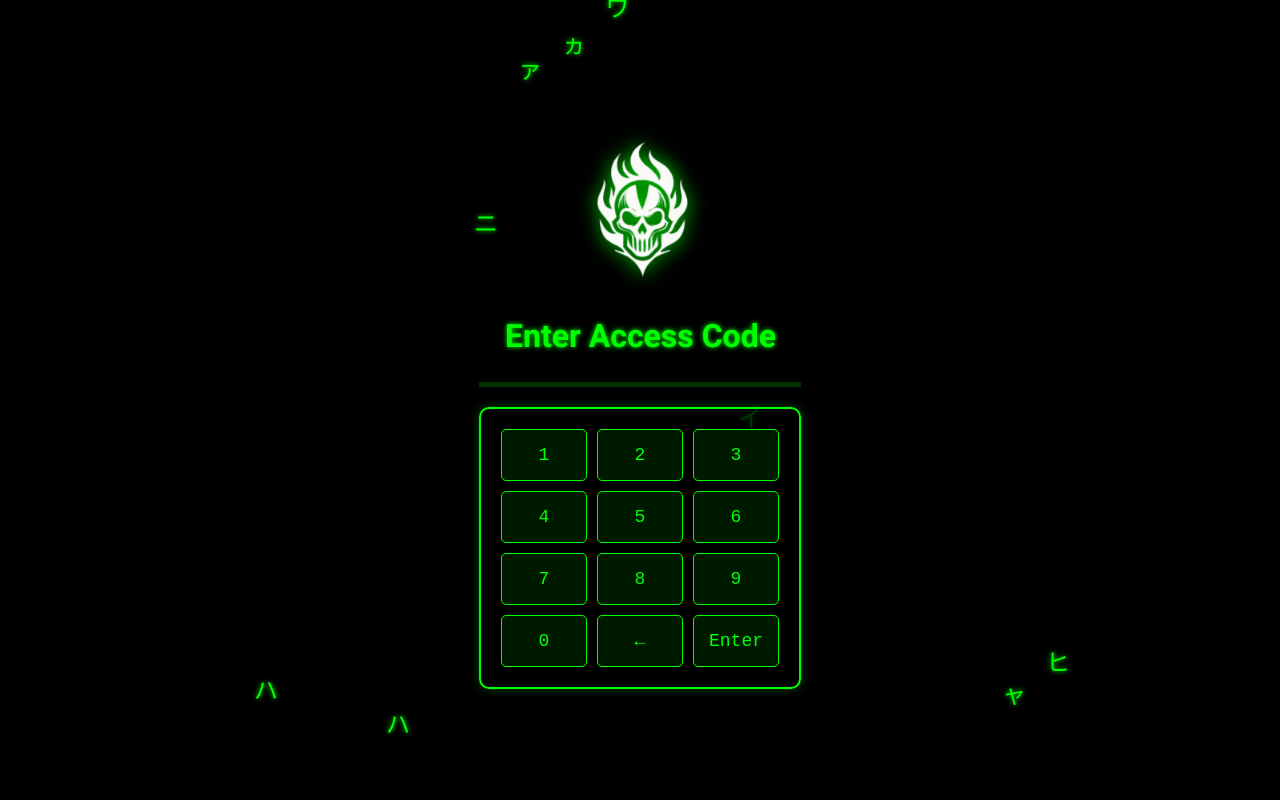
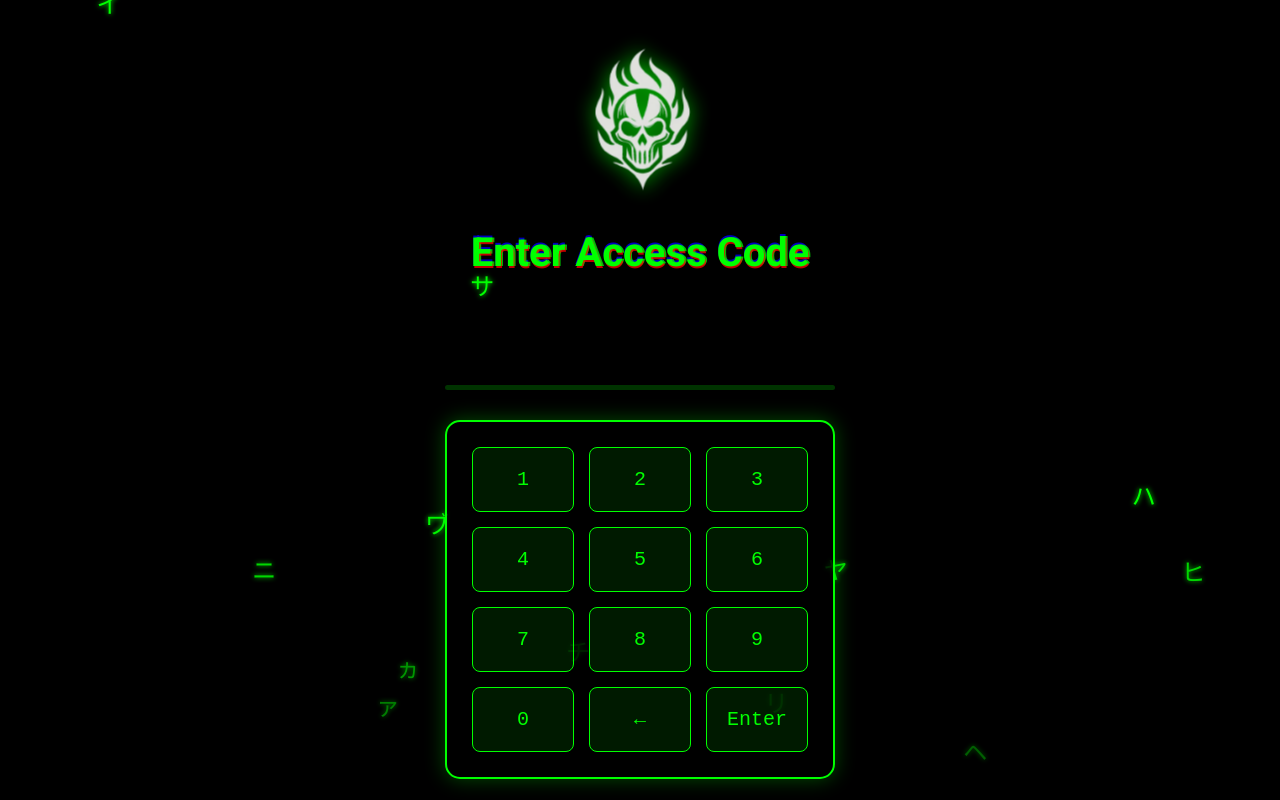
Before and after one commit to hexzeus/codehive, a React (Create React App) app: page / in a window 1280 px wide. Built offline with nearby package versions, Linux system fonts and the light colour scheme; what js-sha256 would draw is missing.

Commit message:
Update application

```diff
--- a/src/components/IntroAnimationStyles.js
+++ b/src/components/IntroAnimationStyles.js
@@ -2,126 +2,77 @@ import styled, { keyframes, css } from 'styled-components';
 
 const glitch = keyframes`
   0% {
-    clip: rect(64px, 9999px, 36px, 0);
-    transform: skew(0.5deg);
+    text-shadow: 0.05em 0 0 rgba(255,0,0,0.75), -0.05em -0.025em 0 rgba(0,255,0,0.75), -0.025em 0.05em 0 rgba(0,0,255,0.75);
   }
-  5% {
-    clip: rect(20px, 9999px, 58px, 0);
-    transform: skew(0.8deg);
-  }
-  10% {
-    clip: rect(90px, 9999px, 89px, 0);
-    transform: skew(0.2deg);
+  14% {
+    text-shadow: 0.05em 0 0 rgba(255,0,0,0.75), -0.05em -0.025em 0 rgba(0,255,0,0.75), -0.025em 0.05em 0 rgba(0,0,255,0.75);
   }
   15% {
-    clip: rect(87px, 9999px, 50px, 0);
-    transform: skew(0.7deg);
+    text-shadow: -0.05em -0.025em 0 rgba(255,0,0,0.75), 0.025em 0.025em 0 rgba(0,255,0,0.75), -0.05em -0.05em 0 rgba(0,0,255,0.75);
   }
-  20% {
-    clip: rect(55px, 9999px, 17px, 0);
-    transform: skew(0.4deg);
-  }
-  25% {
-    clip: rect(50px, 9999px, 4px, 0);
-    transform: skew(0.9deg);
-  }
-  30% {
-    clip: rect(22px, 9999px, 88px, 0);
-    transform: skew(0.6deg);
-  }
-  35% {
-    clip: rect(76px, 9999px, 81px, 0);
-    transform: skew(0.3deg);
-  }
-  40% {
-    clip: rect(91px, 9999px, 15px, 0);
-    transform: skew(0.2deg);
-  }
-  45% {
-    clip: rect(44px, 9999px, 30px, 0);
-    transform: skew(0.7deg);
+  49% {
+    text-shadow: -0.05em -0.025em 0 rgba(255,0,0,0.75), 0.025em 0.025em 0 rgba(0,255,0,0.75), -0.05em -0.05em 0 rgba(0,0,255,0.75);
   }
   50% {
-    clip: rect(27px, 9999px, 76px, 0);
-    transform: skew(0.5deg);
+    text-shadow: 0.025em 0.05em 0 rgba(255,0,0,0.75), 0.05em 0 0 rgba(0,255,0,0.75), 0 -0.05em 0 rgba(0,0,255,0.75);
   }
-  55% {
-    clip: rect(35px, 9999px, 64px, 0);
-    transform: skew(0.8deg);
-  }
-  60% {
-    clip: rect(50px, 9999px, 28px, 0);
-    transform: skew(0.3deg);
-  }
-  65% {
-    clip: rect(14px, 9999px, 61px, 0);
-    transform: skew(0.6deg);
-  }
-  70% {
-    clip: rect(23px, 9999px, 8px, 0);
-    transform: skew(0.9deg);
-  }
-  75% {
-    clip: rect(66px, 9999px, 94px, 0);
-    transform: skew(0.4deg);
-  }
-  80% {
-    clip: rect(18px, 9999px, 40px, 0);
-    transform: skew(0.2deg);
-  }
-  85% {
-    clip: rect(40px, 9999px, 64px, 0);
-    transform: skew(0.7deg);
-  }
-  90% {
-    clip: rect(35px, 9999px, 30px, 0);
-    transform: skew(0.5deg);
-  }
-  95% {
-    clip: rect(21px, 9999px, 71px, 0);
-    transform: skew(0.8deg);
+  99% {
+    text-shadow: 0.025em 0.05em 0 rgba(255,0,0,0.75), 0.05em 0 0 rgba(0,255,0,0.75), 0 -0.05em 0 rgba(0,0,255,0.75);
   }
   100% {
-    clip: rect(1px, 9999px, 40px, 0);
-    transform: skew(0.3deg);
+    text-shadow: -0.025em 0 0 rgba(255,0,0,0.75), -0.025em -0.025em 0 rgba(0,255,0,0.75), -0.025em -0.05em 0 rgba(0,0,255,0.75);
   }
 `;
 
 const matrixFall = keyframes`
   0% {
+    top: -50%;
     opacity: 0;
-    transform: translateY(-100%);
   }
-  5%, 95% {
+  30% {
+    opacity: 1;
+  }
+  70% {
     opacity: 1;
   }
   100% {
+    top: 110%;
     opacity: 0;
-    transform: translateY(100%);
+  }
+`;
+
+const pulse = keyframes`
+  0%, 100% {
+    transform: scale(1);
+    opacity: 1;
+  }
+  50% {
+    transform: scale(1.1);
+    opacity: 0.8;
   }
 `;
 
 const unlockAnimation = keyframes`
   0% {
+    transform: scale(0) rotate(0deg);
     opacity: 0;
-    transform: scale(0);
   }
   50% {
+    transform: scale(1.5) rotate(360deg);
     opacity: 1;
-    transform: scale(1.2);
   }
   100% {
+    transform: scale(1) rotate(720deg);
     opacity: 1;
-    transform: scale(1);
   }
 `;
 
-const fadeIn = keyframes`
-  0% {
+const fadeInUp = keyframes`
+  from {
     opacity: 0;
     transform: translateY(20px);
   }
-  100% {
+  to {
     opacity: 1;
     transform: translateY(0);
   }
@@ -145,24 +96,24 @@ export const MatrixBackground = styled.div`
   height: 100%;
   background: rgba(0, 0, 0, 0.8);
   overflow: hidden;
-  display: flex;
-  justify-content: center;
   opacity: ${({ $isUnlocking }) => ($isUnlocking ? 0 : 1)};
   transition: opacity 1s ease-out;
 `;
 
 export const MatrixColumn = styled.div`
+  position: absolute;
+  top: -50%;
   font-family: 'Matrix Code NFI', monospace;
   font-size: 24px;
   color: #0f0;
   text-shadow: 0 0 5px #0f0;
   white-space: nowrap;
-  margin: 0 10px;
-  animation: ${matrixFall} 3s linear infinite;
-  animation-delay: ${() => Math.random() * 3}s;
+  animation: ${matrixFall} ${() => 3 + Math.random() * 5}s linear infinite;
+  animation-delay: ${({ $delay }) => $delay}s;
+  left: ${() => Math.random() * 100}%;
 
-  &:before {
-    content: '${() => String.fromCharCode(0x30A0 + Math.random() * 96)}';
+  &::before {
+    content: '${() => String.fromCharCode(0x30A0 + Math.floor(Math.random() * 96))}';
   }
 `;
 
@@ -172,13 +123,13 @@ export const LogoContainer = styled.div`
   align-items: center;
   z-index: 2;
   opacity: ${({ $isUnlocking }) => ($isUnlocking ? 0 : 1)};
-  transition: opacity 1s ease-out;
-  animation: ${fadeIn} 1s ease-out;
+  transition: opacity 1s ease-out, transform 0.3s ease-out;
+  animation: ${fadeInUp} 1s ease-out;
 
   ${({ $shake }) =>
     $shake &&
     css`
-      animation: ${glitch} 0.5s linear infinite;
+      animation: ${glitch} 0.3s linear;
     `}
 `;
 
@@ -189,27 +140,31 @@ export const LogoImage = styled.img`
   transform: translateZ(0);
   perspective: 1000px;
   transition: all 0.3s ease;
-  animation: ${fadeIn} 1s ease-out;
+  animation: ${pulse} 2s infinite ease-in-out;
 
   &:hover {
     filter: drop-shadow(0 0 20px #0f0);
+    transform: scale(1.05);
   }
 `;
 
 export const PasswordDisplay = styled.div`
-  font-family: 'Matrix Code NFI', monospace;
-  font-size: 24px;
+  font-family: 'Courier New', monospace;
+  font-size: 28px;
   color: #0f0;
   text-shadow: 0 0 5px #0f0;
-  margin-bottom: 10px;
+  margin: 20px 0;
   letter-spacing: 5px;
+  min-height: 30px;
+  transition: all 0.3s ease;
 `;
 
 export const GlitchText = styled.h2`
-  font-size: 2rem;
+  font-size: 2.5rem;
   color: #0f0;
   text-shadow: 0 0 5px #0f0;
-  animation: ${glitch} 1s linear infinite;
+  animation: ${glitch} 3s linear infinite;
+  margin-bottom: 20px;
 `;
 
 export const ProgressBar = styled.div`
@@ -218,8 +173,10 @@ export const ProgressBar = styled.div`
   background-color: rgba(0, 255, 0, 0.2);
   margin-top: 10px;
   position: relative;
+  overflow: hidden;
+  border-radius: 2.5px;
 
-  &:after {
+  &::after {
     content: '';
     position: absolute;
     top: 0;
@@ -235,39 +192,43 @@ export const ProgressBar = styled.div`
 export const NumericPad = styled.div`
   display: grid;
   grid-template-columns: repeat(3, 1fr);
-  gap: 10px;
-  margin-top: 20px;
-  padding: 20px;
+  gap: 15px;
+  margin-top: 30px;
+  padding: 25px;
   background-color: rgba(0, 0, 0, 0.8);
   border: 2px solid #0f0;
-  border-radius: 10px;
-  box-shadow: 0 0 10px rgba(0, 255, 0, 0.3);
-  animation: ${fadeIn} 1s ease-out;
+  border-radius: 15px;
+  box-shadow: 0 0 20px rgba(0, 255, 0, 0.3);
+  animation: ${fadeInUp} 1s ease-out 0.5s both;
 `;
 
 export const NumericButton = styled.button`
   background-color: rgba(0, 255, 0, 0.1);
   border: 1px solid #0f0;
   color: #0f0;
-  font-family: 'Matrix Code NFI', monospace;
-  font-size: 18px;
-  padding: 15px;
+  font-family: 'Courier New', monospace;
+  font-size: 20px;
+  padding: 20px;
   cursor: pointer;
-  transition: all 0.3s ease;
-  border-radius: 5px;
+  transition: all 0.2s ease;
+  border-radius: 8px;
+  outline: none;
 
   &:hover {
     background-color: rgba(0, 255, 0, 0.3);
-    box-shadow: 0 0 10px #0f0;
+    box-shadow: 0 0 15px #0f0;
+    transform: translateY(-2px);
   }
 
   &:active {
-    transform: scale(0.95);
+    transform: scale(0.95) translateY(0);
   }
 
   &:disabled {
     opacity: 0.5;
     cursor: not-allowed;
+    box-shadow: none;
+    transform: none;
   }
 `;
 
@@ -280,16 +241,17 @@ export const UnlockingOverlay = styled.div`
   display: flex;
   justify-content: center;
   align-items: center;
-  background: #000;
+  background: radial-gradient(circle, rgba(0,255,0,0.2) 0%, rgba(0,0,0,1) 70%);
   z-index: 999;
   animation: ${unlockAnimation} 3s ease-out forwards;
 
-  &:after {
+  &::after {
     content: 'ACCESS GRANTED';
     color: #0f0;
-    font-family: 'Matrix Code NFI', monospace;
+    font-family: 'Courier New', monospace;
     font-size: 3rem;
     text-shadow: 0 0 10px #0f0;
     animation: ${glitch} 1s linear infinite;
+    letter-spacing: 5px;
   }
 `;
```
